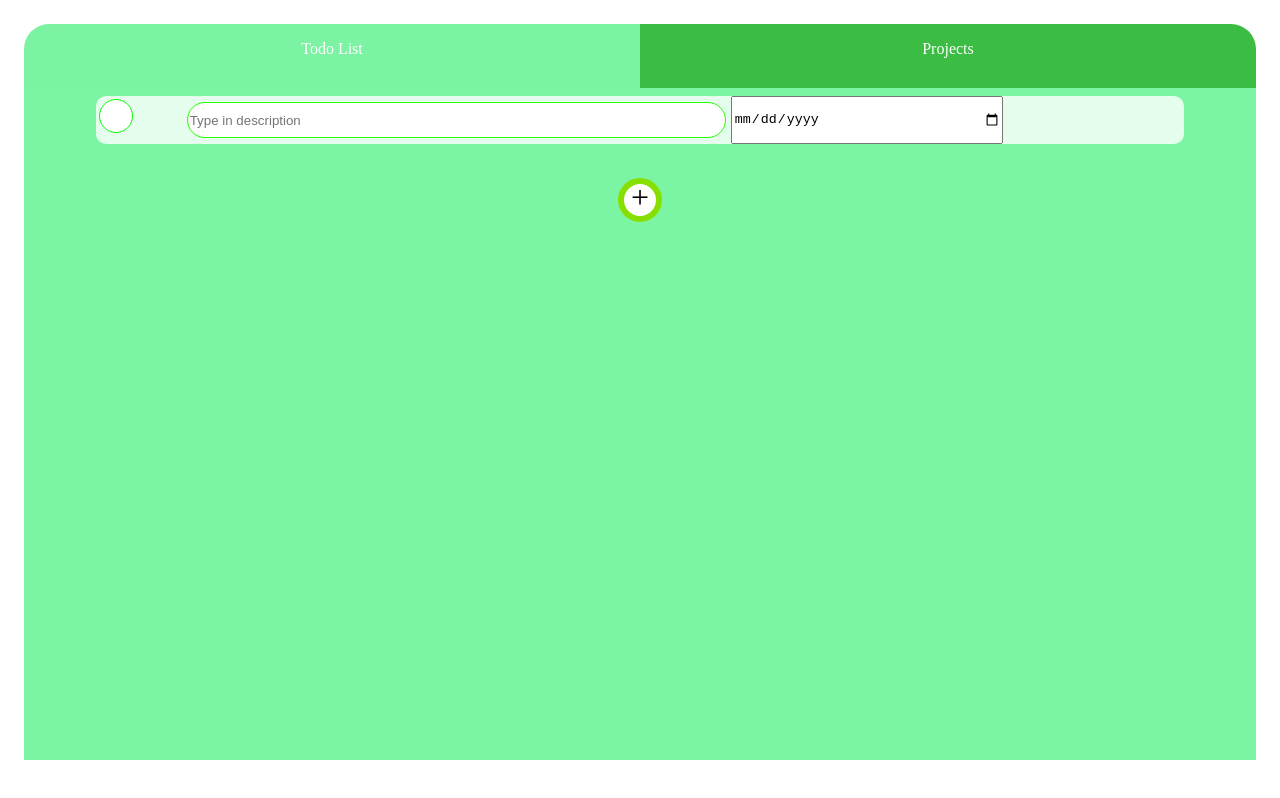
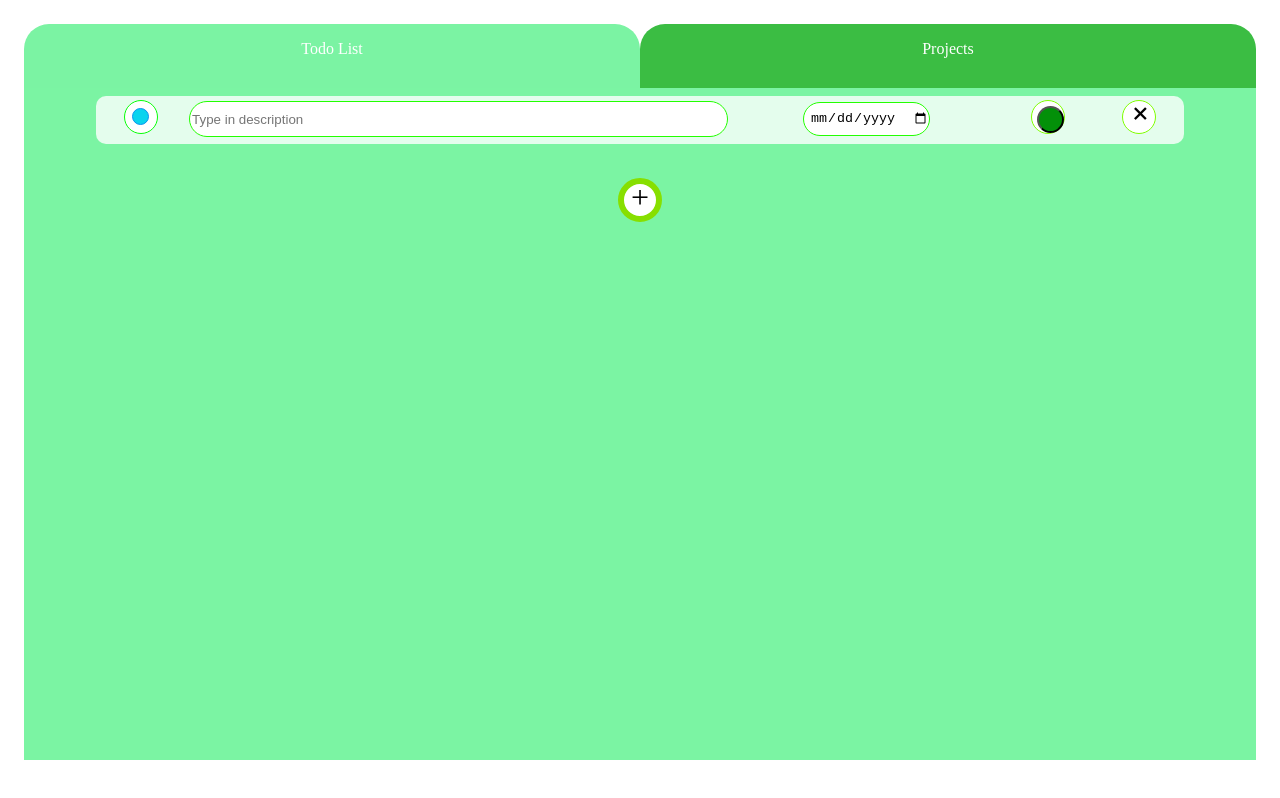
Before and after one commit to totalbabe13/JS-webpack-Todo-List, a website built with webpack: page dist/index.html in a window 1280 px wide. Built offline with nearby package versions, Linux system fonts and the light colour scheme.

Commit message:
finshed 1st draft of todo item form template, ready for JS template

```diff
--- a/dist/index.html
+++ b/dist/index.html
@@ -11,17 +11,23 @@
         <div id="todo-tab"><span id="todo-tab-text">Todo List</span></div>
         <div id="project-tab"><span id="project-tab-text">Projects</span> </div>
         <div id="todo-view">
+
           <form class="todo-item" action="index.html" method="post">
-              <div class="check-mark-container"></div>
+              <div class="check-mark-container">
+                 <button class="completed" type="button" name="completed"></button>
+              </div>
               <input class="todo-content" type="text" name="todo-description" placeholder="Type in description">
-              <input type="date" name="due-date" value="">
+              <input class="todo-date" type="date" name="due-date" value="">
+              <div class="todo-priority">
+                <input class="todo-priority-set"type="button" name="completed" value="">
+              </div>
+              <div class="todo-delete">
+                <div class="delete-icon">
+                    <input class="todo-remove" type="button" name="remove" value="+">
+                </div>
+              </div>
           </form>
-          <!-- <div class="todo-item">
-            <div class="check-mark-container"></div>
-            <div class="todo-content">
-              <span>Todo testing content block for stuff</span>
-            </div>
-          </div> -->
+
 
           <div class="add-todo">
             <div class="add-button">
--- a/dist/styles.css
+++ b/dist/styles.css
@@ -32,6 +32,7 @@ time, mark, audio, video {
  /* TABS and TAB TEXT  */
 #todo-tab {
     border-top-left-radius: 25px;
+    border-top-right-radius: 25px;
     background-color: #7bf3a3;
     text-align: center;
 }
@@ -42,6 +43,7 @@ time, mark, audio, video {
 }
 #project-tab {
    border-top-right-radius: 25px;
+   border-top-left-radius: 25px;
    background-color: #3bbd43;
    text-align: center;
 }
@@ -70,26 +72,77 @@ time, mark, audio, video {
     border-radius: 10px;
     display: grid;
     grid-template-columns: 1fr 6fr 3fr 1fr 1fr;
+    justify-items:center;
 }
 .check-mark-container {
-    position: relative;
-    margin: 3px;
+    /* position: relative; */
+    margin-top: 4px;
     height: 2em;
     width: 2em;
     background-color: white;
     border: 1px solid #07ff07;
     border-radius: 26px;
 }
+.completed{
+    margin-left: 7px;
+    margin-top: 7px;
+    border: 1px solid #0a94ee;
+    border-radius: 16px;
+    height: 17px;
+    width: 17px;
+    background-color: #0bd3ee;
+}
 .todo-content{
-    margin-top:auto;
-    margin-bottom:auto;
+    margin-top:5px;
     height: 4vh;
     width: 98%;
     background-color: white;
     border: 1px solid #23ff00;
     border-radius: 22px;
 }
+.todo-date{
+    margin-top: 6px;
+    border: 1px solid #23ff01;
+    border-radius: 20px;
+    height: 4vh;
+    padding-left: 6px;
+}
+.todo-priority {
+    margin-top: 4px;
+    height: 2em;
+    width: 2em;
+    border: 1px solid chartreuse;
+    background-color: white;
+    border-radius: 20px;
+}
+.todo-priority-set{
+    height: 2em;
+    width: 2em;
+    background-color: #039009;
+    border-radius: 20px;
+    margin-left: 5px;
+    margin-top: 5px;
+}
+.todo-delete{
+    margin-top: 4px;
+    height: 2em;
+    width: 2em;
+    background-color: white;
+    border: 1px solid chartreuse;
+    border-radius: 26px;
 
+}
+
+.delete-icon{
+   margin-left: 2px;
+   margin-top: -7px;
+   transform: rotate(45deg);
+}
+.todo-remove{
+    border: none;
+    font-size: 2em;
+    background-color: #ffffff00;
+}
 /* - - - - - - - - - - - - - - - - - -  */
 
 /* Add Todo button and container  */
```
